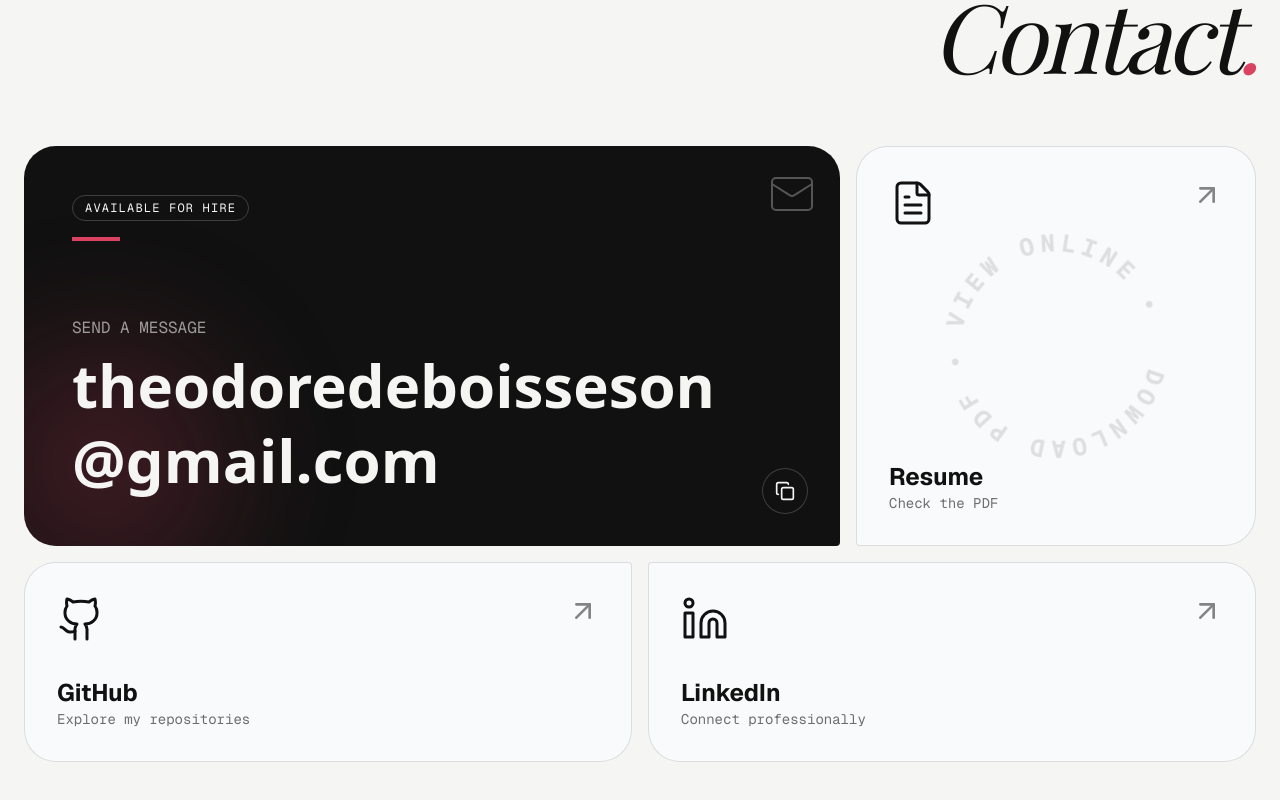
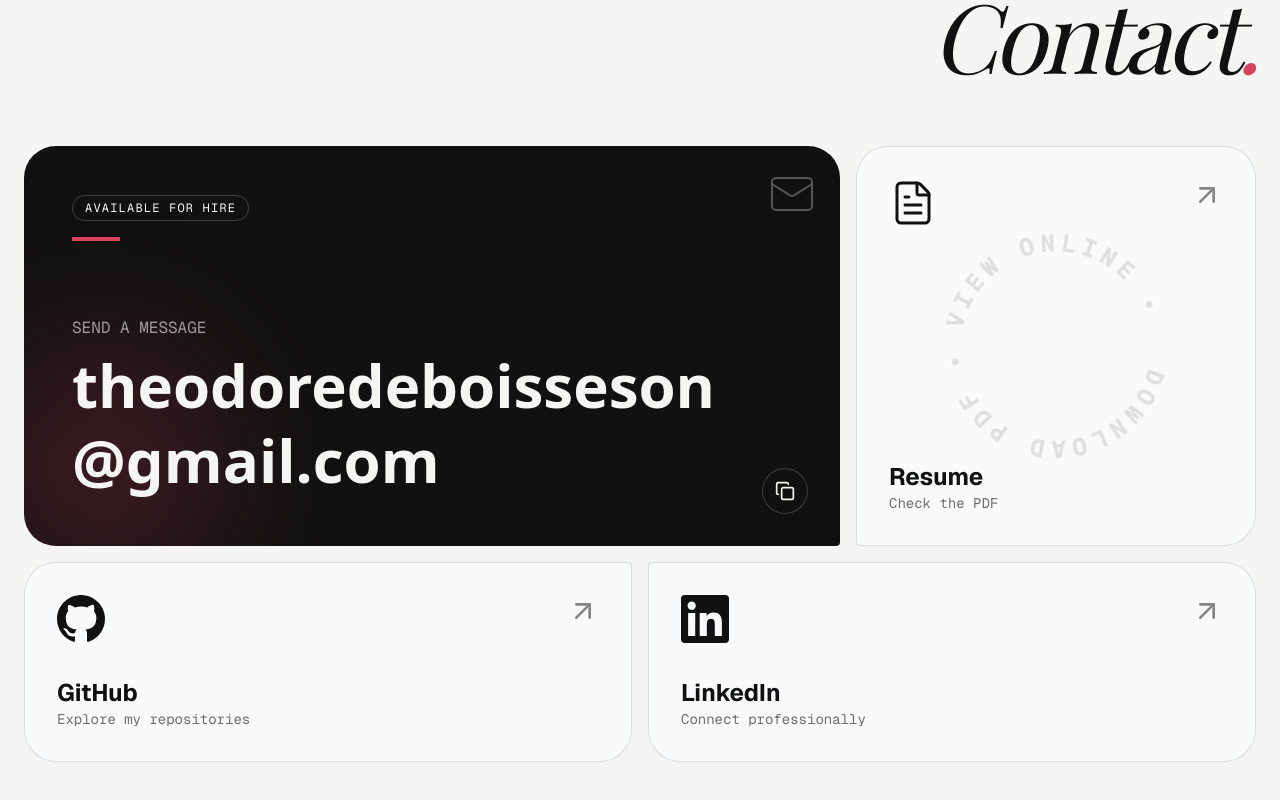
Before and after one commit to theodoredeboisseson/theodoredeboisseson.github.io, a Next.js app: page / in a window 1280 px wide. Shown: the part 3715-4515 px from the top of the page. Built offline with nearby package versions, Linux system fonts and the light colour scheme; a web font is replaced by a local one.

Commit message:
feat(contact): Replace Github and LinkedIn icons with custom SVG components

```diff
--- a/app/components/sections/ContactSection.tsx
+++ b/app/components/sections/ContactSection.tsx
@@ -2,8 +2,19 @@
 
 import React from 'react';
 import { motion } from 'framer-motion';
-import { ArrowUpRight, Github, Linkedin, Mail, FileText, Copy, Check } from 'lucide-react';
-import bioData from '@/data/bio.json';
+import { ArrowUpRight, Mail, FileText, Copy, Check } from 'lucide-react';
+
+const GithubIcon = ({ size = 24, className = '' }: { size?: number; className?: string }) => (
+    <svg xmlns="http://www.w3.org/2000/svg" width={size} height={size} viewBox="0 0 24 24" fill="currentColor" className={className}>
+        <path d="M12 0C5.37 0 0 5.37 0 12c0 5.31 3.435 9.795 8.205 11.385.6.105.825-.255.825-.57 0-.285-.015-1.23-.015-2.235-3.015.555-3.795-.735-4.035-1.41-.135-.345-.72-1.41-1.23-1.695-.42-.225-1.02-.78-.015-.795.945-.015 1.62.87 1.845 1.23 1.08 1.815 2.805 1.305 3.495.99.105-.78.42-1.305.765-1.605-2.67-.3-5.46-1.335-5.46-5.925 0-1.305.465-2.385 1.23-3.225-.12-.3-.54-1.53.12-3.18 0 0 1.005-.315 3.3 1.23.96-.27 1.98-.405 3-.405s2.04.135 3 .405c2.295-1.56 3.3-1.23 3.3-1.23.66 1.65.24 2.88.12 3.18.765.84 1.23 1.905 1.23 3.225 0 4.605-2.805 5.625-5.475 5.925.435.375.81 1.095.81 2.22 0 1.605-.015 2.895-.015 3.3 0 .315.225.69.825.57A12.02 12.02 0 0 0 24 12c0-6.63-5.37-12-12-12z"/>
+    </svg>
+);
+
+const LinkedinIcon = ({ size = 24, className = '' }: { size?: number; className?: string }) => (
+    <svg xmlns="http://www.w3.org/2000/svg" width={size} height={size} viewBox="0 0 24 24" fill="currentColor" className={className}>
+        <path d="M20.447 20.452h-3.554v-5.569c0-1.328-.027-3.037-1.852-3.037-1.853 0-2.136 1.445-2.136 2.939v5.667H9.351V9h3.414v1.561h.046c.477-.9 1.637-1.85 3.37-1.85 3.601 0 4.267 2.37 4.267 5.455v6.286zM5.337 7.433a2.062 2.062 0 0 1-2.063-2.065 2.064 2.064 0 1 1 2.063 2.065zm1.782 13.019H3.555V9h3.564v11.452zM22.225 0H1.771C.792 0 0 .774 0 1.729v20.542C0 23.227.792 24 1.771 24h20.451C23.2 24 24 23.227 24 22.271V1.729C24 .774 23.2 0 22.222 0h.003z"/>
+    </svg>
+);
 
 import { ContactProps } from '../../Interfaces';
 
@@ -135,7 +146,7 @@
                     className="md:col-span-3 min-h-50 bg-gray-50 border border-border rounded-4xl md:rounded-tr-sm p-8 flex flex-col justify-between group hover:bg-[#24292e] hover:text-white hover:shadow-lg transition-[background-color,color,box-shadow]"
                 >
                     <div className="flex justify-between items-start">
-                        <Github size={48} strokeWidth={1.5} className="group-hover:text-[#bc8cff] transition-colors" />
+                        <GithubIcon size={48} className="group-hover:text-[#bc8cff] transition-colors" />
                         <ArrowUpRight size={32} className="opacity-50 group-hover:opacity-100 group-hover:translate-x-1 group-hover:-translate-y-1 group-hover:text-[#bc8cff] transition-all" />
                     </div>
                     <div>
@@ -155,7 +166,7 @@
                     className="md:col-span-3 min-h-50 bg-gray-50 border border-border rounded-4xl md:rounded-tl-sm p-8 flex flex-col justify-between group hover:bg-[#0A66C2] hover:text-white hover:shadow-lg transition-[background-color,color,box-shadow]"
                 >
                     <div className="flex justify-between items-start">
-                        <Linkedin size={48} strokeWidth={1.5} />
+                        <LinkedinIcon size={48} />
                         <ArrowUpRight size={32} className="opacity-50 group-hover:opacity-100 group-hover:translate-x-1 group-hover:-translate-y-1 transition-all" />
                     </div>
                     <div>
```
